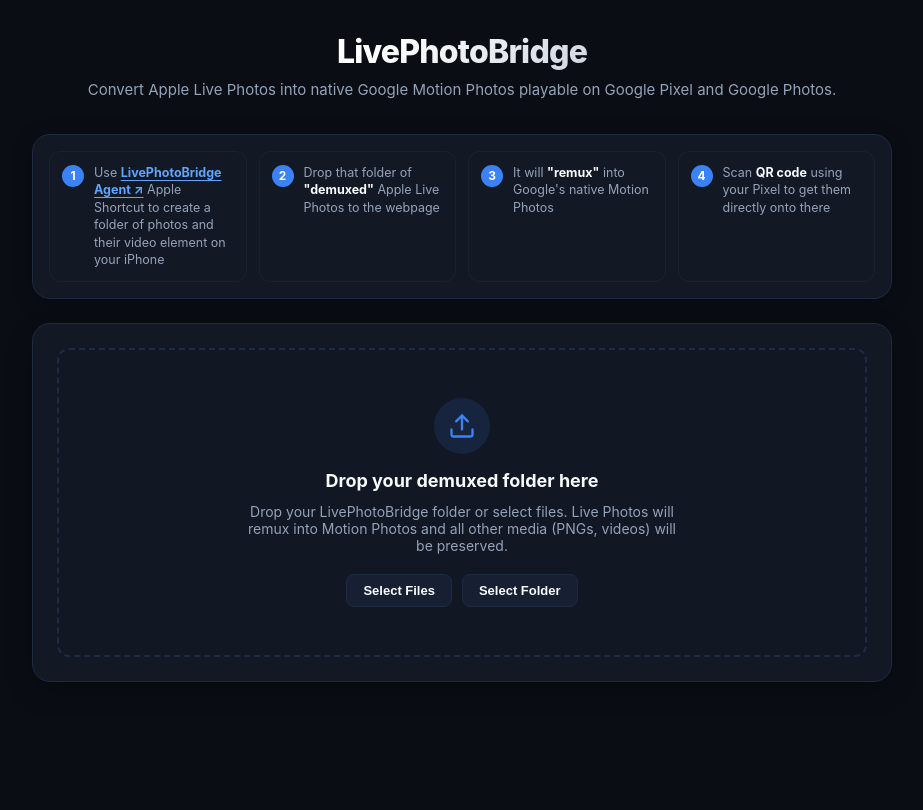
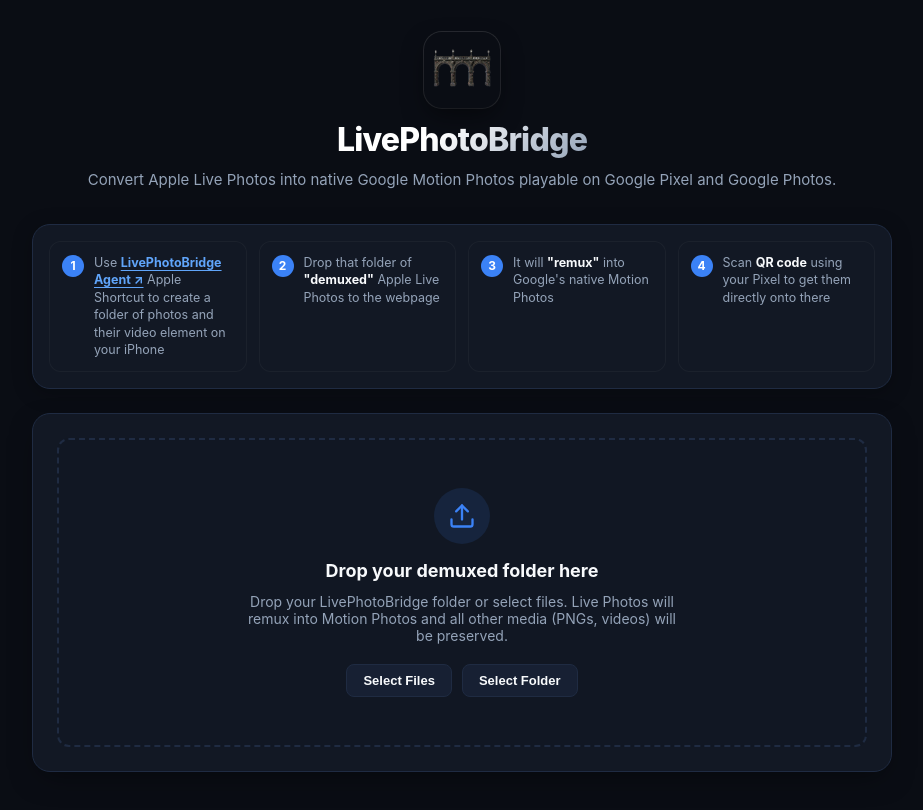
Before and after one commit to vaibhavshirole/LivePhotoBridge, a website: page web/index.html in a window 1280 px wide. Shown: the whole page, without its empty margins (178-1101 px from the left). Drawn offline with Linux system fonts and the light colour scheme; no server answers.

Commit message:
feat: Add website icon

```diff
--- a/web/index.html
+++ b/web/index.html
@@ -3,7 +3,9 @@
 <head>
   <meta charset="UTF-8">
   <meta name="viewport" content="width=device-width, initial-scale=1.0">
-  <title>LivePhotoBridge — Apple Live Photos to Google Motion Photos</title>
+  <title>LivePhotoBridge</title>
+  <link rel="icon" type="image/png" href="icon.png">
+  <link rel="apple-touch-icon" href="icon.png">
   <link rel="stylesheet" href="style.css">
   <script src="libs/jszip.min.js"></script>
   <script src="libs/qrcode.min.js"></script>
@@ -11,9 +13,9 @@
 <body>
   <div class="app-container">
     <header>
-<!--       <div class="logo-badge">
-        <span>⚡</span> Fast Local Muxer
-      </div> -->
+      <div class="logo-container">
+        <img src="icon.png" alt="LivePhotoBridge Logo" class="app-logo">
+      </div>
       <h1>LivePhotoBridge</h1>
       <p class="subtitle">Convert Apple Live Photos into native Google Motion Photos playable on Google Pixel and Google Photos.</p>
     </header>
--- a/web/style.css
+++ b/web/style.css
@@ -58,8 +58,30 @@
   text-align: center;
   display: flex;
   flex-direction: column;
-  gap: 8px;
+  align-items: center;
+  gap: 10px;
   margin-bottom: 8px;
+}
+
+.logo-container {
+  display: flex;
+  justify-content: center;
+  align-items: center;
+  margin-bottom: 2px;
+}
+
+.app-logo {
+  width: 76px;
+  height: 76px;
+  border-radius: 18px;
+  object-fit: cover;
+  box-shadow: 0 10px 25px -4px rgba(0, 0, 0, 0.5), 0 0 0 1px rgba(255, 255, 255, 0.12);
+  transition: transform 0.25s cubic-bezier(0.16, 1, 0.3, 1), box-shadow 0.25s ease;
+}
+
+.app-logo:hover {
+  transform: scale(1.06);
+  box-shadow: 0 14px 30px -4px rgba(59, 130, 246, 0.3), 0 0 0 1px rgba(59, 130, 246, 0.4);
 }
 
 .logo-badge {
```
Also changed, not shown: web/icon.png (added), 1 other file.
